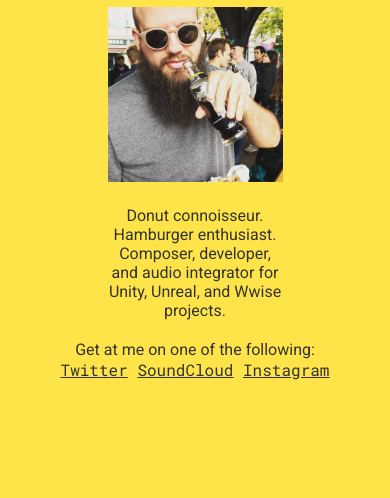
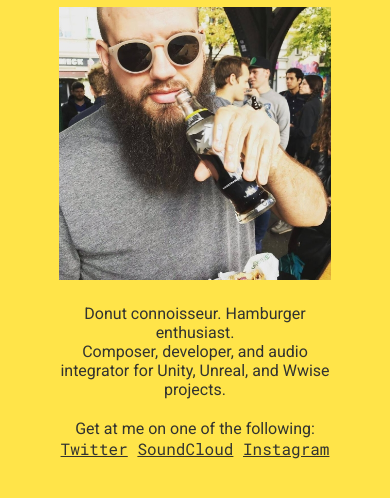
Before and after one commit to cmtchssn/cmtchssn.github.io, a plain HTML site: page index.html in a window 390 px wide. Shown: the part 226-724 px from the top of the page. Drawn offline with Linux system fonts and the light colour scheme.

Commit message:
mobile looked bad, adjusted max-width on flex-container

```diff
--- a/style.css
+++ b/style.css
@@ -64,7 +64,7 @@ body {
     margin-right: auto;
     margin-top: 0px;
     margin-bottom: 10vw;
-    max-width: 50vw;
+    max-width: 75vw;
 }
 
 .grid-container {
```
